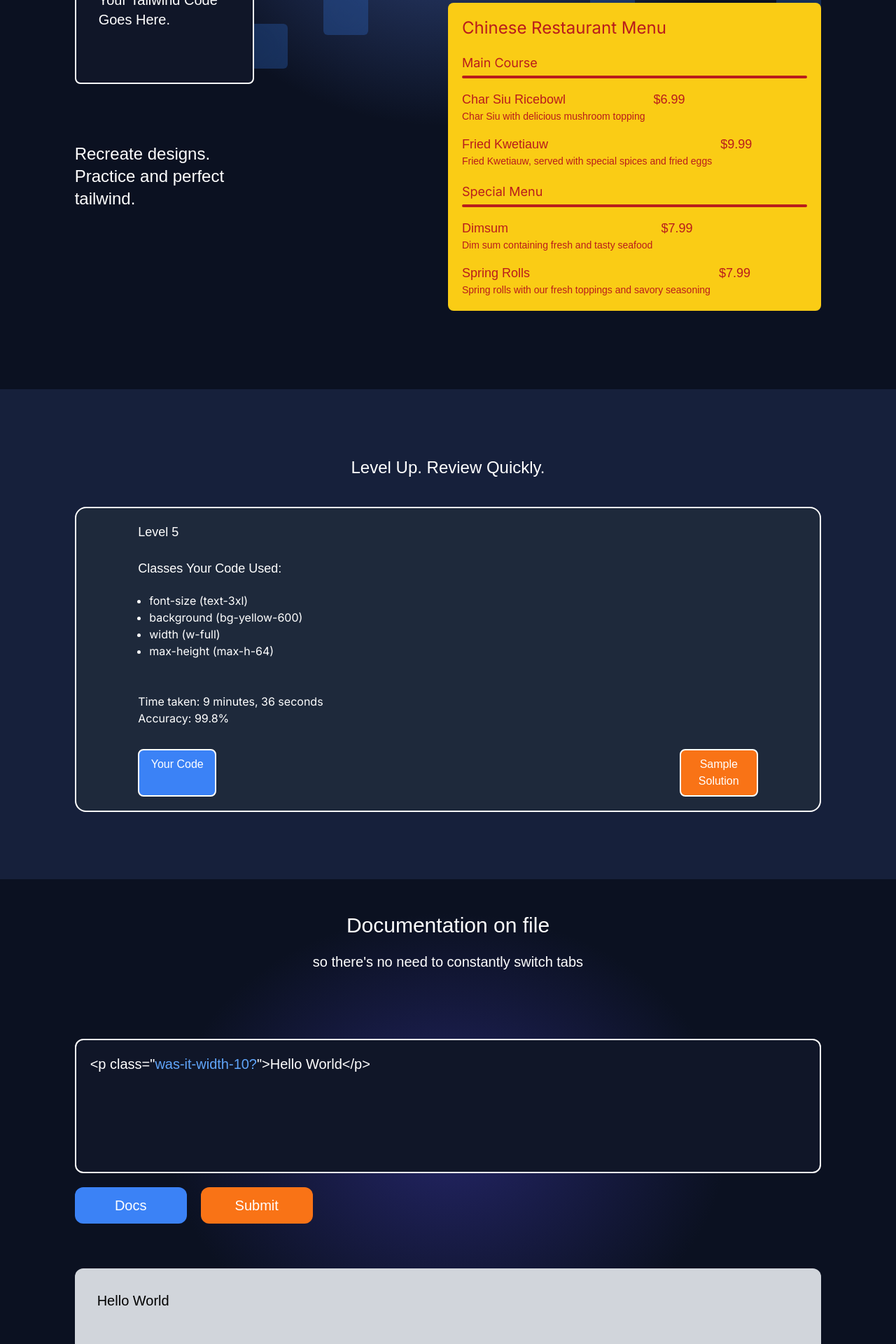
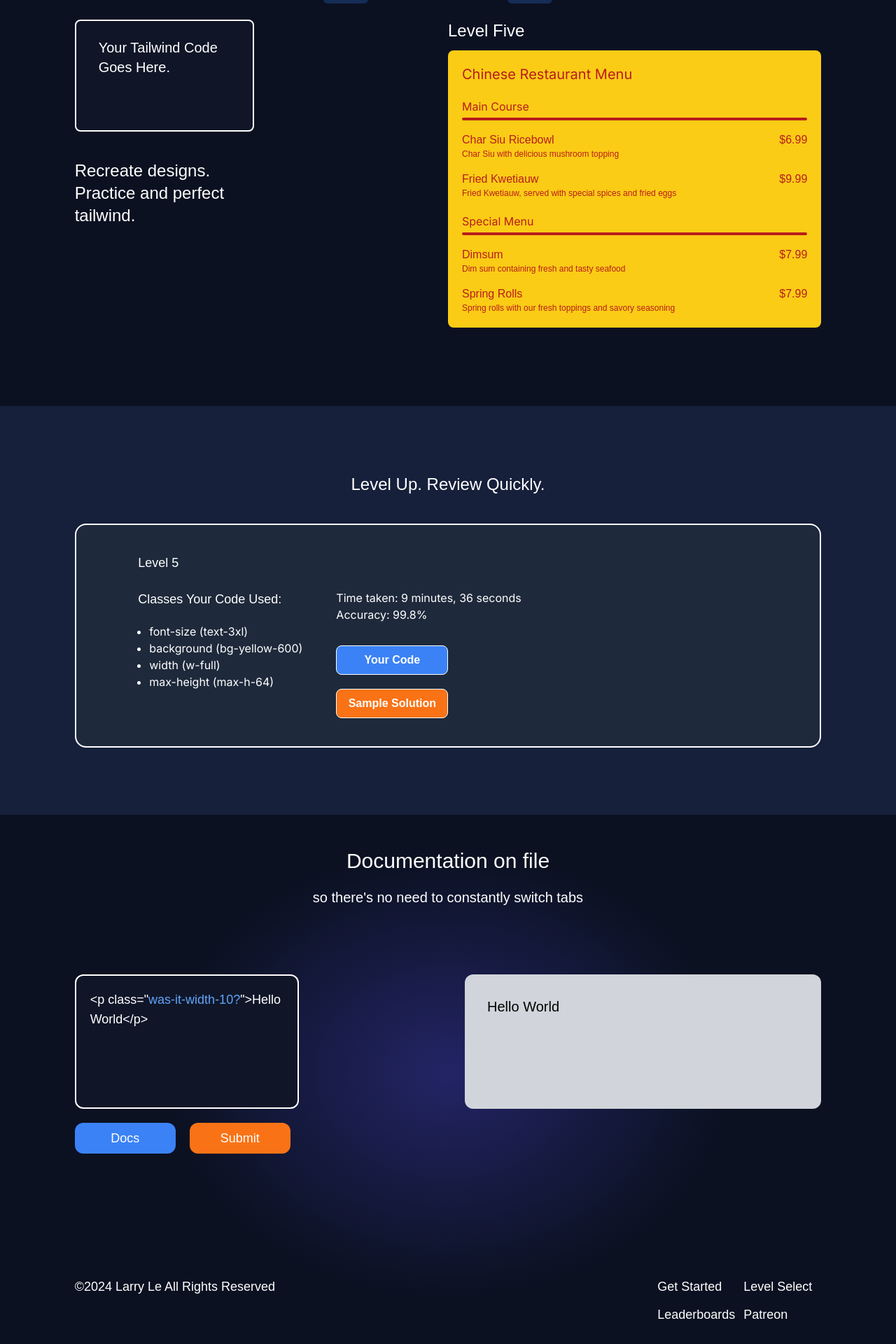
Before and after one commit to Larry-Larriee/next-llama, a Next.js app in the folder my-app/: page / in a window 1280 px wide. Shown: the part 460-2380 px from the top of the page at 70% size. Built offline with nearby package versions, Linux system fonts and the light colour scheme.

Commit message:
ipad and 1280px laptops
finished ipad media support and working on 1280px viewport laptops

```diff
--- a/my-app/src/app/page.js
+++ b/my-app/src/app/page.js
@@ -55,16 +55,16 @@ export default function Page() {
   return (
     <div className="relative flex min-h-screen w-full flex-col items-center gap-40 sm:gap-28">
       {/* radial gradient background for hero */}
-      <div className="radial-gradient-absolute radial-gradient-height radial-gradient-width" />
+      <div className="radial-gradient-absolute radial-gradient-height radial-gradient-width sm:h-96 sm:w-full xl:top-0 xl:h-96 xl:w-5/6" />
 
       <SquareBackground />
 
-      <header className="mb-4 mt-36 flex w-9/12 flex-col items-center gap-10 sm:mt-20 sm:w-11/12">
-        <p className="w-5/6 text-center text-6xl font-bold text-white sm:text-4xl">
+      <header className="mb-4 mt-36 flex w-9/12 flex-col items-center gap-10 sm:mt-20 sm:w-11/12 lg:w-9/12">
+        <p className="w-5/6 text-center text-6xl font-bold text-white sm:text-4xl xl:text-5xl">
           Getting The Hang of Tailwind Starts Today.
         </p>
 
-        <p className="w-3/4 text-center text-3xl text-white sm:text-lg">
+        <p className="w-3/4 text-center text-3xl text-white sm:text-lg xl:w-2/3 xl:text-xl">
           Tailwind Practice is the most hands-on experience to learning tailwind
           you could ever ask for.
         </p>
@@ -73,7 +73,7 @@ export default function Page() {
         <section className="flex items-center justify-center gap-10 sm:flex-col lg:flex-row">
           <Link
             href="/levels/level1"
-            className="flex items-center justify-center rounded-md bg-blue-500 lg:h-16 lg:w-48"
+            className="flex items-center justify-center rounded-md bg-blue-500 lg:h-16 lg:w-48 xl:h-12 xl:w-40"
           >
             <p className="relative z-10 text-xl font-bold text-white transition duration-200 ease-in-out hover:scale-105 sm:px-5 sm:py-3 sm:text-base sm:font-medium lg:px-0 lg:py-0 lg:text-center">
               Get Started
@@ -82,7 +82,7 @@ export default function Page() {
 
           <Link
             href="https://www.patreon.com/LarryLe"
-            className="flex items-center justify-center rounded-md bg-orange-500 lg:h-16 lg:w-48"
+            className="flex items-center justify-center rounded-md bg-orange-500 lg:h-16 lg:w-48 xl:h-12 xl:w-64"
           >
             <p className="relative z-10 text-xl font-bold text-white transition duration-200 ease-in-out hover:scale-105 sm:px-5 sm:py-3 sm:text-base sm:font-medium lg:px-0 lg:py-0 lg:text-center">
               Support my project on Patreon
@@ -102,76 +102,86 @@ export default function Page() {
           <p className="text-2xl text-white">Level Five</p>
 
           <section className="fat-width-2 flex h-80 flex-col gap-8 rounded-lg bg-yellow-400 p-5 sm:h-full sm:w-full sm:gap-5">
-            <h1 className="text-2xl text-red-700 sm:text-2xl">
+            <h1 className="text-2xl text-red-700 sm:text-2xl lg:text-xl">
               Chinese Restaurant Menu
             </h1>
 
             <div className="flex gap-10 sm:flex-col sm:gap-5">
               <section className="flex flex-col gap-4">
                 <div className="flex flex-col gap-1">
-                  <h2 className="text-2xl text-red-700 sm:text-lg">
+                  <h2 className="text-2xl text-red-700 sm:text-lg lg:text-base">
                     Main Course
                   </h2>
                   <hr className="rounded-md border-2 border-red-700" />
                 </div>
 
-                <article className="flex sm:gap-3">
+                <article className="flex sm:gap-3 lg:justify-between">
                   <div>
-                    <p className="text-xl text-red-700 sm:text-lg">
+                    <p className="text-xl text-red-700 sm:text-lg lg:text-base">
                       Char Siu Ricebowl
                     </p>
-                    <p className="text-sm text-red-700 sm:text-sm">
+                    <p className="text-sm text-red-700 sm:text-sm lg:text-xs">
                       Char Siu with delicious mushroom topping
                     </p>
                   </div>
 
-                  <p className="text-xl text-red-700 sm:text-lg">$6.99</p>
+                  <p className="text-xl text-red-700 sm:text-lg lg:text-base">
+                    $6.99
+                  </p>
                 </article>
 
-                <article className="space-between flex sm:gap-3">
+                <article className="space-between flex sm:gap-3 lg:justify-between">
                   <div>
-                    <p className="text-xl text-red-700 sm:text-lg">
+                    <p className="text-xl text-red-700 sm:text-lg lg:text-base">
                       Fried Kwetiauw
                     </p>
-                    <p className="text-sm text-red-700">
+                    <p className="text-sm text-red-700 sm:text-sm lg:text-xs">
                       Fried Kwetiauw, served with special spices and fried eggs
                     </p>
                   </div>
 
-                  <p className="text-xl text-red-700 sm:text-lg">$9.99</p>
+                  <p className="text-xl text-red-700 sm:text-lg lg:text-base">
+                    $9.99
+                  </p>
                 </article>
               </section>
 
               <section className="flex flex-col gap-4">
                 <div className="flex flex-col gap-1">
-                  <h2 className="text-2xl text-red-700 sm:text-lg">
+                  <h2 className="text-2xl text-red-700 sm:text-lg lg:text-base">
                     Special Menu
                   </h2>
                   <hr className="rounded-md border-2 border-red-700" />
                 </div>
 
-                <article className="space-between flex sm:gap-3">
+                <article className="space-between flex sm:gap-3 lg:justify-between">
                   <div>
-                    <p className="text-xl text-red-700 sm:text-lg">Dimsum</p>
-                    <p className="text-sm text-red-700">
+                    <p className="text-xl text-red-700 sm:text-lg lg:text-base">
+                      Dimsum
+                    </p>
+                    <p className="text-sm text-red-700 sm:text-sm lg:text-xs">
                       Dim sum containing fresh and tasty seafood
                     </p>
                   </div>
 
-                  <p className="text-xl text-red-700 sm:text-lg">$7.99</p>
+                  <p className="text-xl text-red-700 sm:text-lg lg:text-base">
+                    $7.99
+                  </p>
                 </article>
 
-                <article className="space-between flex sm:gap-3">
+                <article className="space-between flex sm:gap-3 lg:justify-between">
                   <div>
-                    <p className="text-2xl text-red-700 sm:text-lg">
+                    <p className="text-2xl text-red-700 sm:text-lg lg:text-base">
                       Spring Rolls
                     </p>
-                    <p className="text-sm text-red-700">
+                    <p className="text-sm text-red-700 sm:text-sm lg:text-xs">
                       Spring rolls with our fresh toppings and savory seasoning
                     </p>
                   </div>
 
-                  <p className="text-xl text-red-700 sm:text-lg">$7.99</p>
+                  <p className="text-xl text-red-700 sm:text-lg lg:text-base">
+                    $7.99
+                  </p>
                 </article>
               </section>
             </div>
@@ -194,10 +204,10 @@ export default function Page() {
           Level Up. Review Quickly.
         </p>
 
-        <section className="primary-color-4 ml-32 flex w-9/12 flex-col gap-6 rounded-2xl border-2 border-white pb-20 pl-10 pt-10 sm:ml-0 sm:w-10/12 sm:items-center sm:justify-center sm:p-0 sm:pb-5 sm:pt-5">
+        <section className="primary-color-4 ml-32 flex w-9/12 flex-col gap-6 rounded-2xl border-2 border-white pb-20 pl-10 pt-10 sm:ml-0 sm:w-10/12 sm:items-center sm:justify-center sm:p-0 sm:pb-5 sm:pt-5 lg:h-80">
           <p className="text-2xl text-white sm:w-10/12 sm:text-lg">Level 5</p>
 
-          <div className="flex gap-48 sm:w-10/12 sm:flex-col sm:gap-12">
+          <div className="flex gap-48 sm:w-10/12 sm:flex-col sm:gap-12 lg:flex-row">
             <section
               className="flex flex-col gap-5 opacity-0"
               ref={exampTwoPrtTwoRef}
@@ -235,11 +245,11 @@ export default function Page() {
                 </ul>
               </div>
 
-              <div className="flex flex-col gap-5 sm:flex-row sm:justify-between sm:gap-0">
-                <p className="w-56 cursor-default rounded-lg border-2 border-white bg-blue-500 px-5 py-4 text-center text-xl font-bold text-white transition duration-200 ease-in-out hover:scale-105 sm:w-28 sm:px-3 sm:py-2 sm:text-base sm:font-medium">
+              <div className="flex flex-col gap-5 sm:flex-row sm:justify-between sm:gap-0 lg:flex-col lg:gap-5">
+                <p className="w-56 cursor-default rounded-lg border-2 border-white bg-blue-500 px-5 py-4 text-center text-xl font-bold text-white transition duration-200 ease-in-out hover:scale-105 sm:w-28 sm:px-3 sm:py-2 sm:text-base sm:font-medium lg:w-40 lg:border lg:font-semibold">
                   Your Code
                 </p>
-                <p className="w-56 cursor-default rounded-lg border-2 border-white bg-orange-500 px-5 py-4 text-center text-xl font-bold text-white transition duration-200 ease-in-out hover:scale-105 sm:w-28 sm:px-3 sm:py-2 sm:text-base sm:font-medium">
+                <p className="w-56 cursor-default rounded-lg border-2 border-white bg-orange-500 px-5 py-4 text-center text-xl font-bold text-white transition duration-200 ease-in-out hover:scale-105 sm:w-28 sm:px-3 sm:py-2 sm:text-base sm:font-medium lg:w-40 lg:border lg:font-semibold">
                   Sample Solution
                 </p>
               </div>
@@ -261,13 +271,13 @@ export default function Page() {
           </p>
         </section>
 
-        <section className="flex w-10/12 justify-between sm:flex-col sm:gap-10 md:gap-16">
+        <section className="flex w-10/12 justify-between sm:flex-col sm:gap-10 md:gap-16 lg:flex-row lg:gap-12">
           <div className="flex w-full flex-col gap-5">
             <section
-              className="primary-color-2 h-72 w-full rounded-xl border-2 border-white pl-10 pt-10 opacity-0 sm:h-48 sm:pl-8 sm:pt-8 md:pl-5 md:pt-5"
+              className="primary-color-2 h-72 w-full rounded-xl border-2 border-white pl-10 pt-10 opacity-0 sm:h-48 sm:w-full sm:pl-8 sm:pt-8 md:pl-5 md:pt-5 lg:w-80"
               ref={exampThrPrtOneRef}
             >
-              <p className="h-48 text-xl text-white">
+              <p className="h-48 text-xl text-white lg:h-28 lg:text-lg">
                 &lt;p class=&quot;
                 <span className="text-blue-400">was-it-width-10?</span>
                 &quot;&gt;Hello World&lt;/p&gt;
@@ -275,10 +285,10 @@ export default function Page() {
             </section>
 
             <section className="flex gap-5">
-              <p className="w-40 cursor-default rounded-xl bg-blue-500 px-5 py-3 text-center text-xl text-white transition duration-200 ease-in-out hover:scale-105">
+              <p className="w-40 cursor-default rounded-xl bg-blue-500 px-5 py-3 text-center text-xl text-white transition duration-200 ease-in-out hover:scale-105 lg:w-36 lg:px-3 lg:py-2 lg:text-lg">
                 Docs
               </p>
-              <p className="w-40 cursor-default rounded-xl bg-orange-500 px-5 py-3 text-center text-xl text-white transition duration-200 ease-in-out hover:scale-105">
+              <p className="w-40 cursor-default rounded-xl bg-orange-500 px-5 py-3 text-center text-xl text-white transition duration-200 ease-in-out hover:scale-105 lg:w-36 lg:px-3 lg:py-2 lg:text-lg">
                 Submit
               </p>
             </section>
@@ -295,12 +305,12 @@ export default function Page() {
         </section>
       </div>
 
-      <div className="mb-5 flex w-10/12 justify-between sm:gap-1 md:gap-2">
+      <div className="mb-5 flex w-10/12 justify-between sm:gap-1 md:gap-2 lg:justify-between">
         <p className="text-lg text-white">
           ©2024 Larry Le All Rights Reserved
         </p>
 
-        <section className="flex gap-10 sm:flex-col sm:gap-3">
+        <section className="flex gap-10 sm:flex-col sm:gap-3 lg:grid lg:grid-cols-2 lg:justify-end">
           <Link href="/levels/level1">
             <p className="text-lg text-white transition duration-200 ease-in-out hover:-translate-y-1">
               Get Started
```
Also changed, not shown: my-app/src/components/helper/SquareBackground.js (+7 -7 lines).
